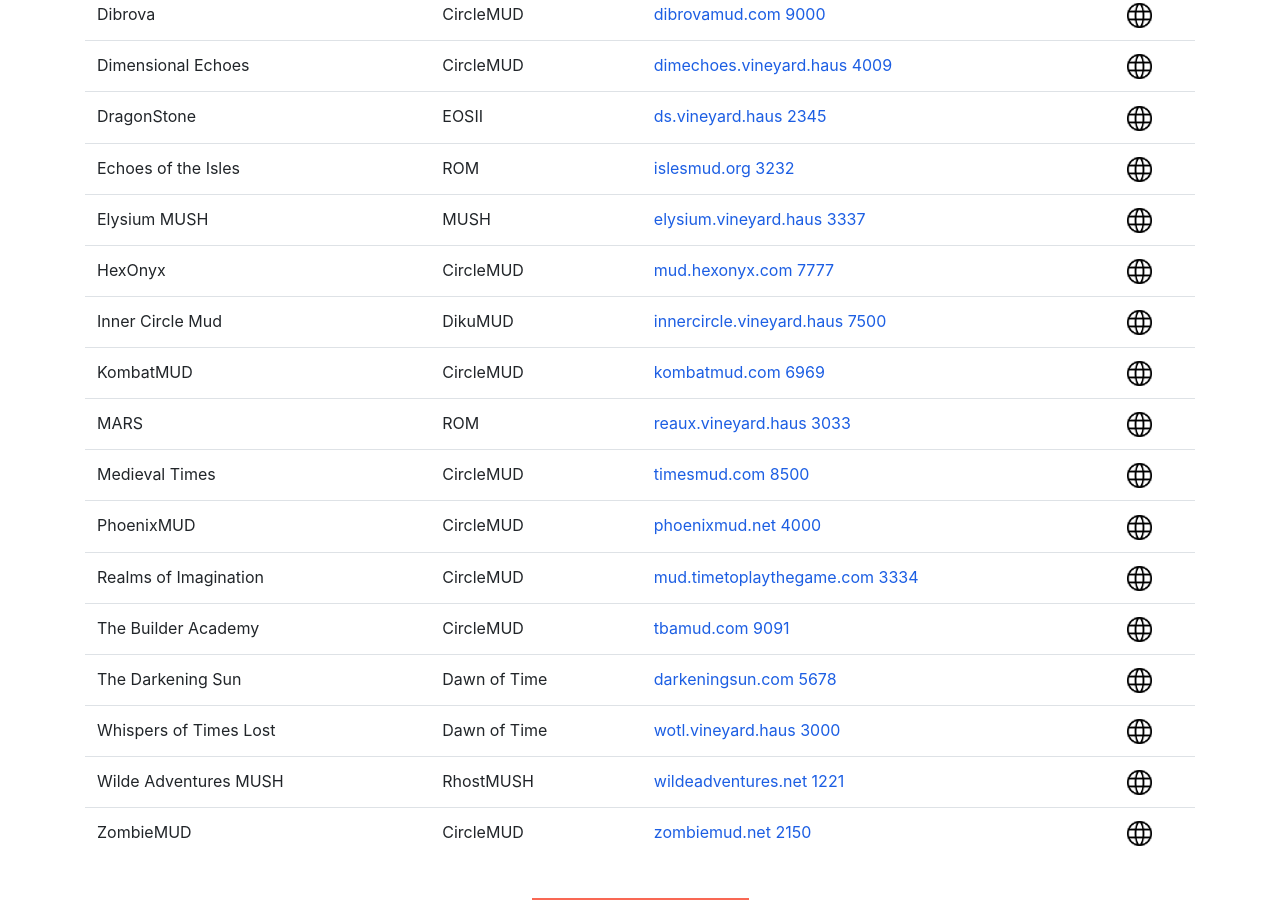
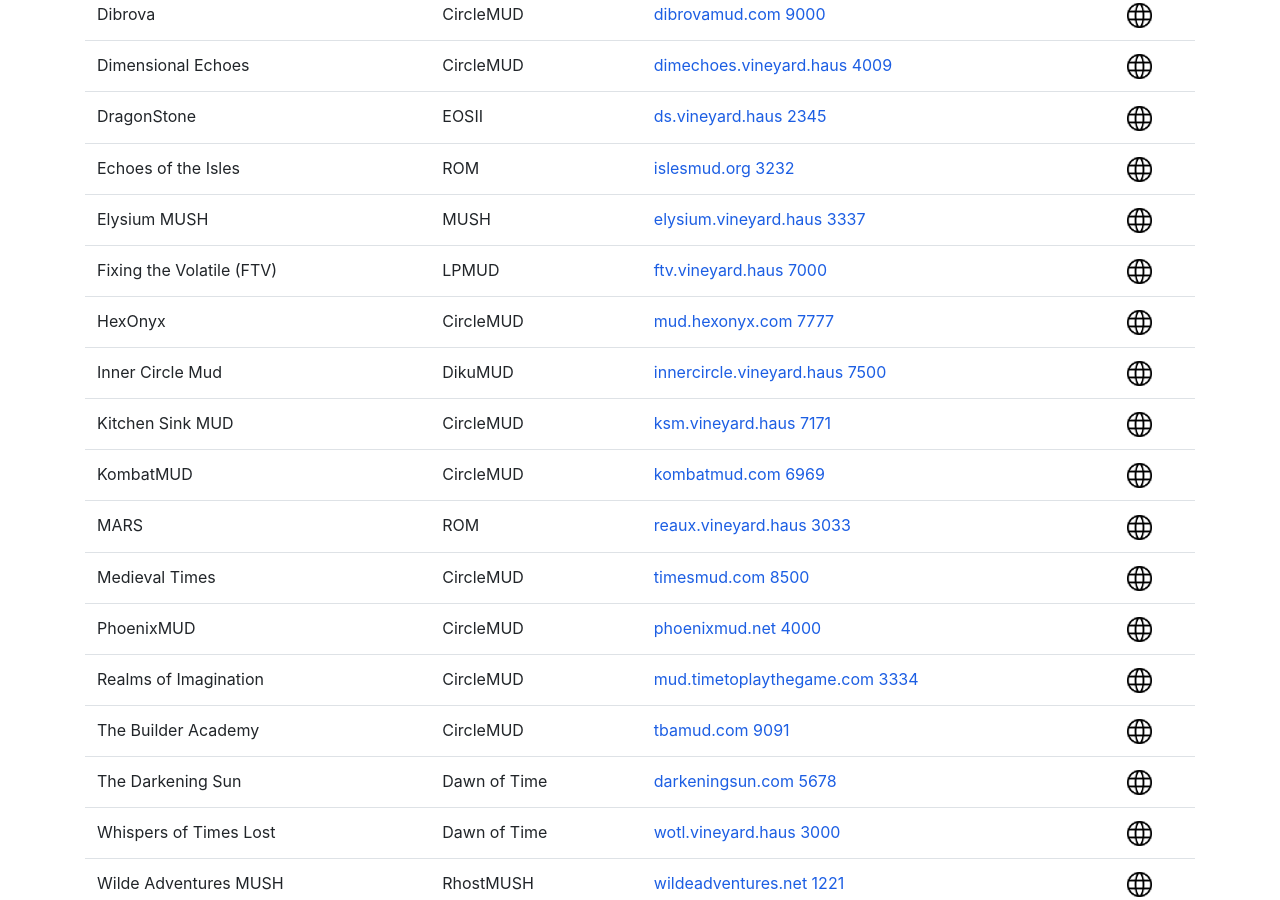
Before and after one commit to vintnerhaus/vineyard.haus, a Jekyll site: the page built from muds.html, in a window 1280 px wide and 900 px high, scrolled down 713 px. Built offline with Jekyll 4.4.1, drawn with Linux system fonts in a browser that asks for light colours; nearby versions of some CDN libraries; Markdown is read by kramdown in place of the engine named in the settings.

Commit message:
Adding KSM and FTV MUDs

```diff
--- a/_data/mud_list.json
+++ b/_data/mud_list.json
@@ -182,6 +182,20 @@
       "site": "dimechoes.vineyard.haus",
       "server_address": "dimechoes.vineyard.haus",
       "server_port": "4009",
+    },
+    {
+      "mud_name": "Fixing the Volatile (FTV)",
+      "server": "LPMUD",
+      "site": "ftv.vineyard.haus",
+      "server_address": "ftv.vineyard.haus",
+      "server_port": "7000",
+    },
+    {
+      "mud_name": "Kitchen Sink MUD",
+      "server": "CircleMUD",
+      "site": "ksm.vineyard.haus",
+      "server_address": "ksm.vineyard.haus",
+      "server_port": "7171",
     }
   ]
 }
```
